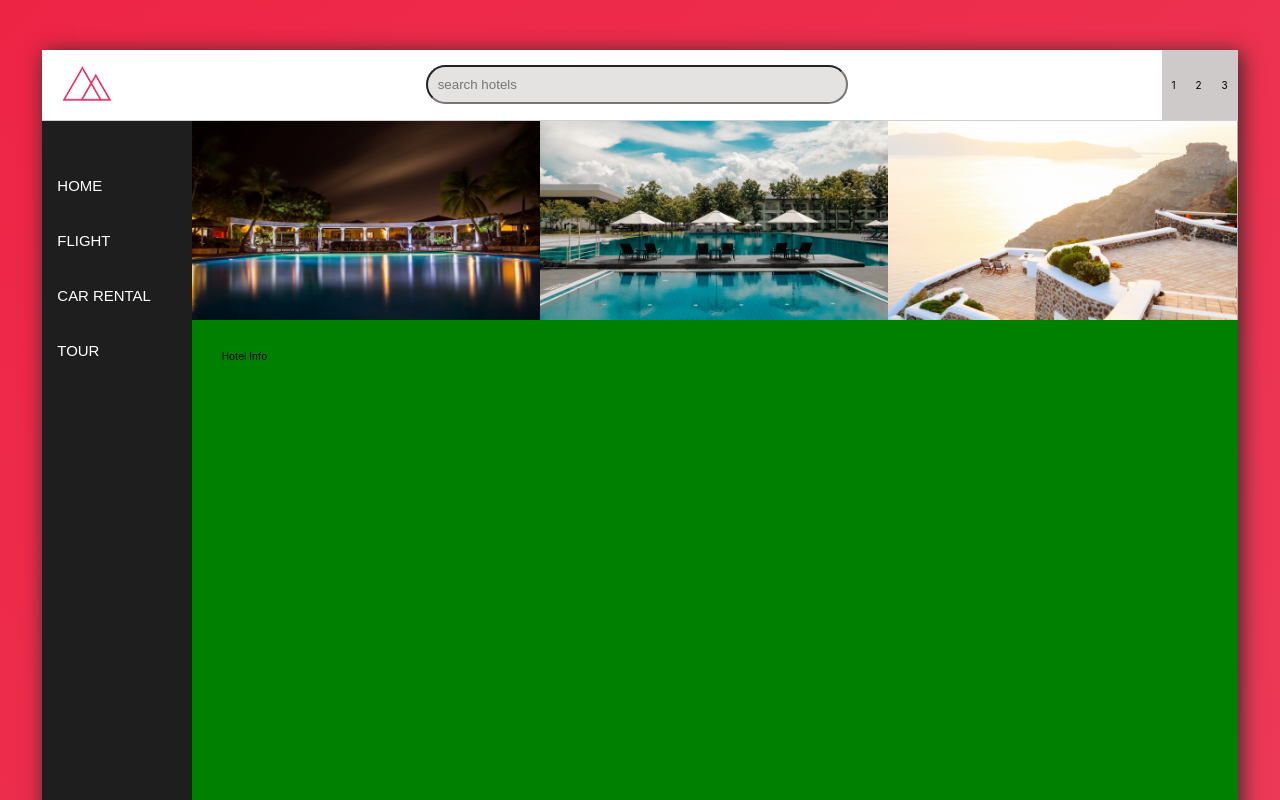
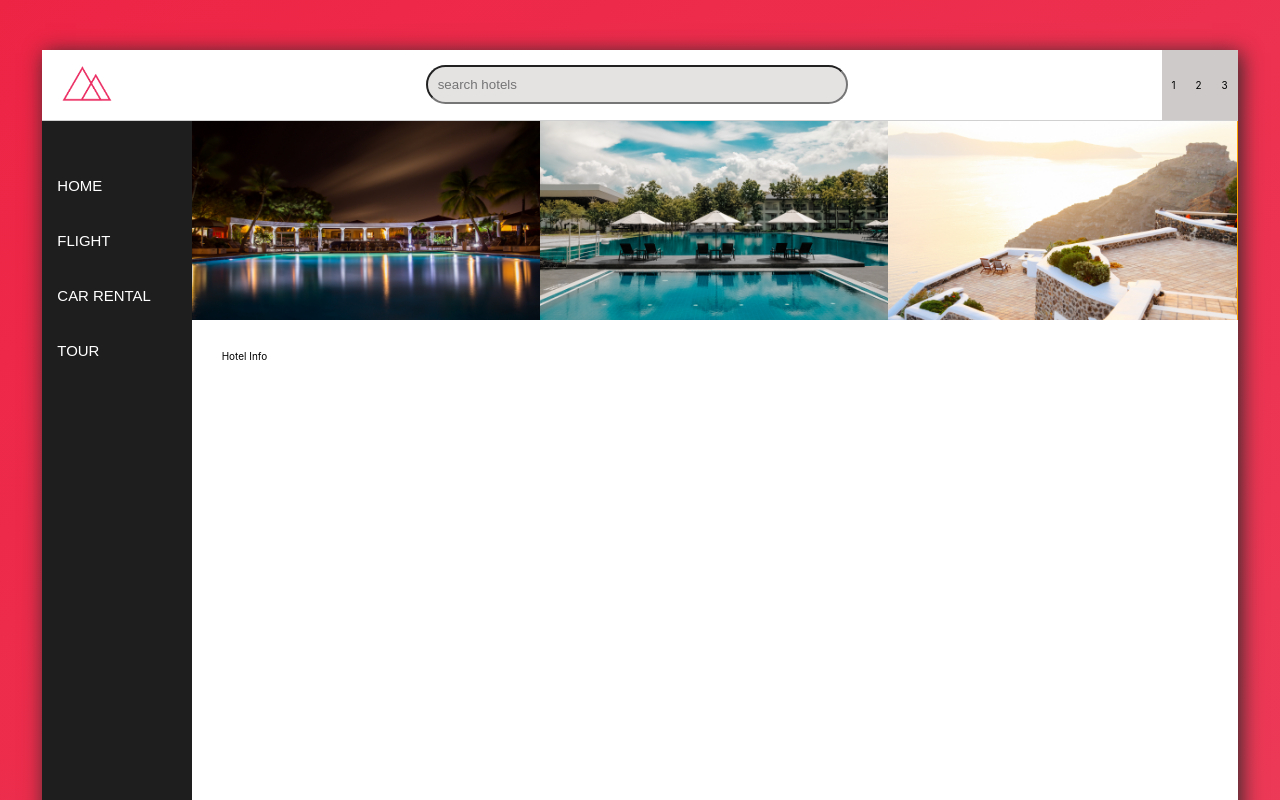
Before and after one commit to ashrofdev/trillo-in-react, a React (Create React App) app: page / in a window 1280 px wide. Shown: the top 800 px of the page. Built offline with nearby package versions, Linux system fonts and the light colour scheme.

Commit message:
building the cta section

```diff
--- a/src/components/Hotel-view/HotelView.js
+++ b/src/components/Hotel-view/HotelView.js
@@ -3,9 +3,9 @@ import React from 'react'
 const HotelView = () => {
     return (
         <div className="hotel-view">
-            <img src={ require('./img/hotel-1.jpg') }/>
-            <img src={ require('./img/hotel-2.jpg') }/>
-            <img src={ require('./img/hotel-3.jpg') }/>
+            <img alt="" src={ require('./img/hotel-1.jpg') }/>
+            <img alt="" src={ require('./img/hotel-2.jpg') }/>
+            <img alt="" src={ require('./img/hotel-3.jpg') }/>
         </div>
     )
 }
--- a/src/components/container/container.css
+++ b/src/components/container/container.css
@@ -98,7 +98,7 @@ input:focus {
     height: 50rem;
     padding: 3rem;
     grid-column: 2/-1;
-    background-color: green;
+    border-bottom: 1px solid #777;
 }
 .cta {
     grid-column: 2 / -1;
```
